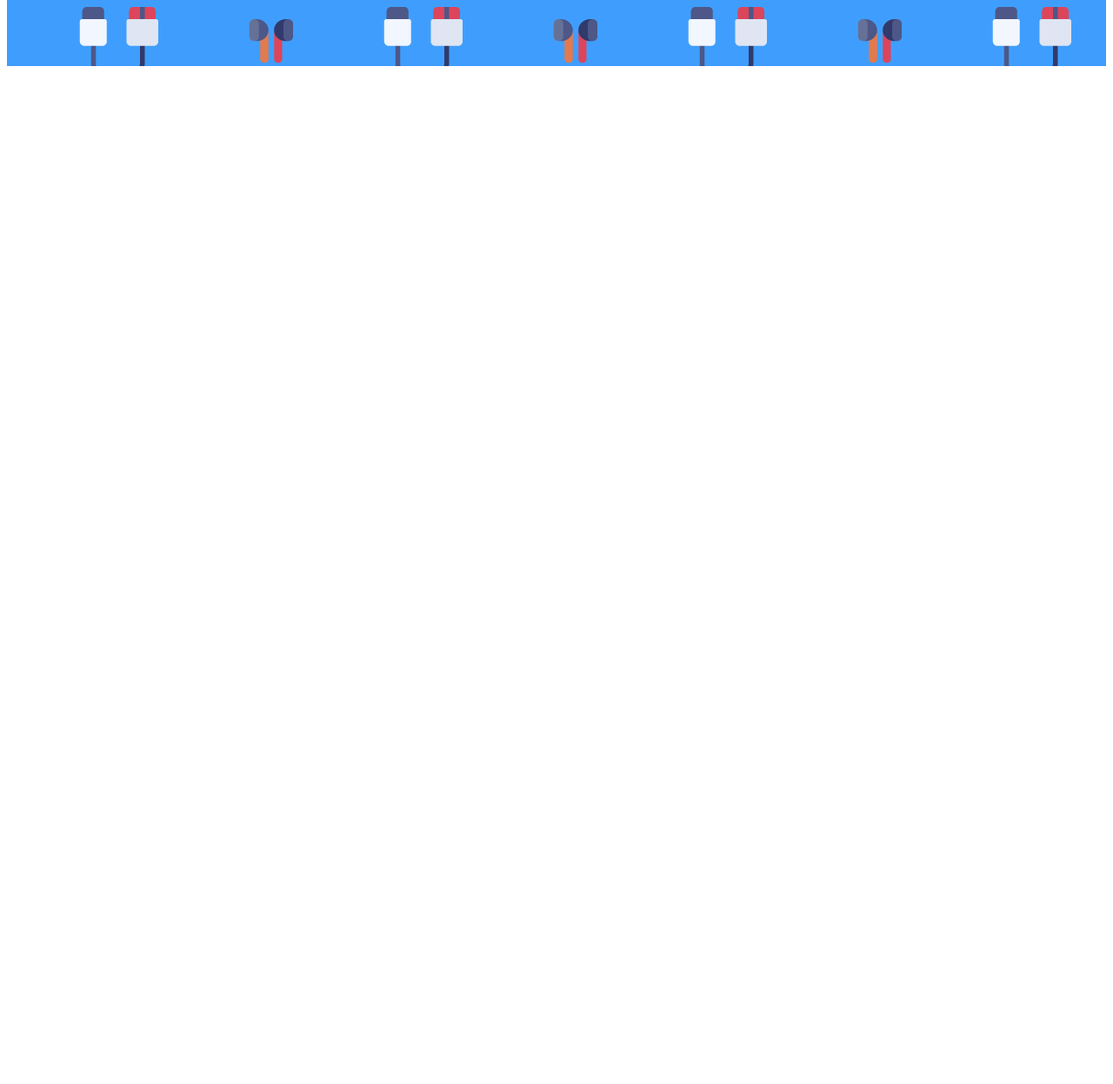
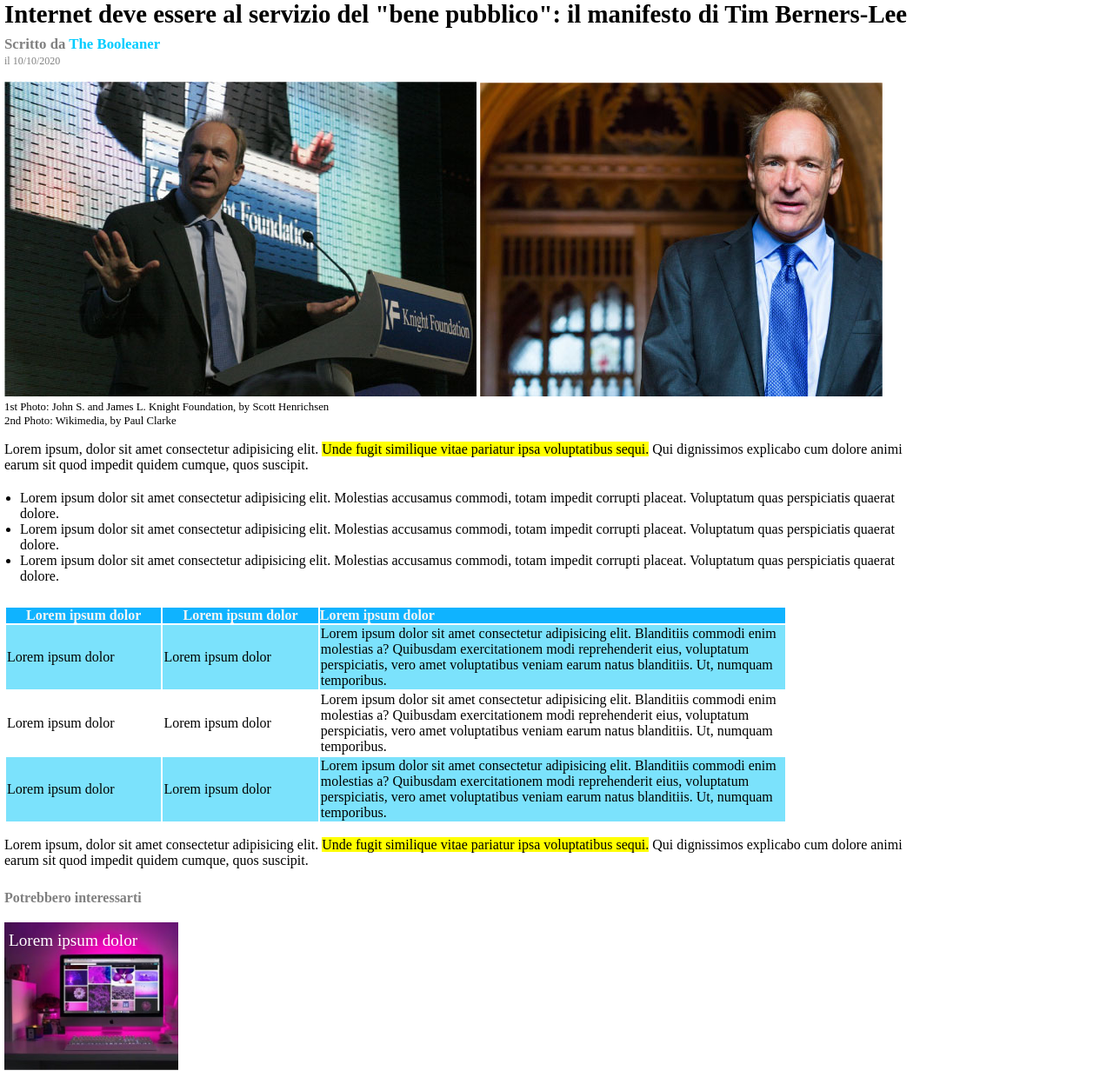
Before and after one commit to emanuelerm/html-css-booleaner, a plain HTML site: page index.html in a window 1280 px wide. Shown: the part 114-1361 px from the top of the page at 87% size. Before the commit the page ends 800 px from the top, so only its background shows below. Drawn offline with Linux system fonts and the light colour scheme.

Commit message:
progetto finito

```diff
--- a/css/style.css
+++ b/css/style.css
@@ -1,9 +1,114 @@
-header {
-    height: 182px;
-    background-color: #3f9efd;
-    background-image: url(../img/pattern.png);
+body {
+    margin: 0;
+}
+
+main {
+    width: 1050px;
+    margin: 5px;
+    font-family: 'Times New Roman', Times, serif;
+}
+
+#banner {
+    height: 90px;
+    background: rgb(25, 132, 255) url(../img/pattern.png) repeat-x top;
+    background-size: 350px 175px;
 }
 
 #logo {
-    width: 15%;
+    height: 40px;
+    padding: 40px 0 0 5px;
 }
+
+h1 {
+    margin-bottom: 0;
+    font-size: 1.8em;
+    font-weight: 800;
+}
+
+#editor-p {
+    color: rgb(0, 204, 255);
+}
+
+.editor {
+    color: gray;
+}
+
+#editor {
+    font-size: 1.05em;
+    font-weight: 600;
+    margin: 8px 0 0 0;
+}
+
+#date {
+    font-size: 0.75em;
+    margin: 2px 0 16px 0;
+}
+
+figure {
+    margin-left: 0;
+}
+
+.figcaption {
+    font-size: 0.8em;
+    margin: 1px 0 1px 0;
+}
+
+#paragraph {
+    margin: 16px 0 20px 0;
+}
+
+ul {
+    margin: 16px 0 25px 0;
+    padding-left: 18px;
+}
+
+table {
+    width: 900px;
+}
+
+.evenColumn {
+    width: 20%;
+    padding: 0 0 0 0;
+}
+
+#oddColumn {
+    width: 60%;
+    padding: 0 0 0 0;
+    text-align: left;
+}
+
+thead #headRaw {
+    background-color: rgb(15, 179, 255);
+    color: whitesmoke;
+}
+
+tbody .raw {
+    background-color: rgb(123, 226, 252);
+}
+
+h3 {
+    color: grey;
+    font-size: 1em;
+    margin: 25px 0 8px 0;
+}
+
+.correlati {
+    width: 200px;
+    height: 170px;
+}
+
+#monitor {
+    background-image: url(../img/monitor.jpg);
+    background-size: cover;
+}
+
+#graph {
+    background-image: url(../img/graph.jpg);
+    background-size: cover;
+}
+
+.correlatiTitle {
+    padding: 10px 0 0 5px;
+    color: white;
+    font-size: 1.2em;
+}
--- a/index.html
+++ b/index.html
@@ -1,42 +1,96 @@
 <!DOCTYPE html>
 <html lang="en">
+
 <head>
     <meta charset="UTF-8">
     <meta http-equiv="X-UA-Compatible" content="IE=edge">
     <meta name="viewport" content="width=device-width, initial-scale=1.0">
+    <title>The Booleaner</title>
     <link rel="stylesheet" href="./css/style.css">
-    <title>The Booleaner</title>
 </head>
+
 <body>
     <header>
-        <!-- banner e logo -->
-            <img id="logo" src="./img/logo.svg" alt="Logo">
-        <!-- /banner e logo -->
+        <div id="banner">
+            <img id="logo" src="./img/logo.svg" alt="Logo the Booleaner">
+        </div>
     </header>
     <main>
-        <!-- titolo immagini e articolo -->
         <section>
-
+            <h1>Internet deve essere al servizio del "bene pubblico": il manifesto di Tim Berners-Lee</h1>
+            <p id="editor" class="editor">Scritto da <span id="editor-p">The Booleaner</span></p>
+            <p id="date" class="editor">il 10/10/2020</p>
         </section>
-        <!-- /titolo immagini e articolo -->
-
-        <!-- tabella -->
+        <figure>
+            <img class="timFigure" src="./img/tim-1.jpg" alt="tim-1">
+            <img class="timFigure" src="./img/tim-2.jpg" alt="tim-2">
+            <figcaption>
+                <p class="figcaption">1st Photo: John S. and James L. Knight Foundation, by Scott Henrichsen</p>
+                <p class="figcaption">2nd Photo: Wikimedia, by Paul Clarke</p>
+            </figcaption>
+        </figure>
+        <p id="paragraph">Lorem ipsum, dolor sit amet consectetur adipisicing elit. <mark>Unde fugit similique vitae
+                pariatur ipsa voluptatibus sequi.</mark> Qui dignissimos explicabo cum dolore animi earum sit quod
+            impedit quidem
+            cumque, quos suscipit.
+        </p>
+        <ul>
+            <li>Lorem ipsum dolor sit amet consectetur adipisicing elit. Molestias accusamus commodi, totam impedit
+                corrupti placeat. Voluptatum quas perspiciatis quaerat dolore.
+            </li>
+            <li>Lorem ipsum dolor sit amet consectetur adipisicing elit. Molestias accusamus commodi, totam impedit
+                corrupti placeat. Voluptatum quas perspiciatis quaerat dolore.
+            </li>
+            <li>Lorem ipsum dolor sit amet consectetur adipisicing elit. Molestias accusamus commodi, totam impedit
+                corrupti placeat. Voluptatum quas perspiciatis quaerat dolore.
+            </li>
+        </ul>
         <table>
-
+            <thead>
+                <tr id="headRaw">
+                    <th class="evenColumn">Lorem ipsum dolor</th>
+                    <th class="evenColumn">Lorem ipsum dolor</th>
+                    <th id="oddColumn">Lorem ipsum dolor</th>
+                </tr>
+            </thead>
+            <tbody>
+                <tr class="raw">
+                    <td>Lorem ipsum dolor</td>
+                    <td>Lorem ipsum dolor</td>
+                    <td>Lorem ipsum dolor sit amet consectetur adipisicing elit. Blanditiis commodi enim molestias a?
+                        Quibusdam exercitationem modi reprehenderit eius, voluptatum perspiciatis, vero amet
+                        voluptatibus veniam earum natus blanditiis. Ut, numquam temporibus.
+                    </td>
+                </tr>
+                <tr>
+                    <td>Lorem ipsum dolor</td>
+                    <td>Lorem ipsum dolor</td>
+                    <td>Lorem ipsum dolor sit amet consectetur adipisicing elit. Blanditiis commodi enim molestias a?
+                        Quibusdam exercitationem modi reprehenderit eius, voluptatum perspiciatis, vero amet
+                        voluptatibus veniam earum natus blanditiis. Ut, numquam temporibus.
+                    </td>
+                </tr>
+                <tr class="raw">
+                    <td>Lorem ipsum dolor</td>
+                    <td>Lorem ipsum dolor</td>
+                    <td>Lorem ipsum dolor sit amet consectetur adipisicing elit. Blanditiis commodi enim molestias a?
+                        Quibusdam exercitationem modi reprehenderit eius, voluptatum perspiciatis, vero amet
+                        voluptatibus veniam earum natus blanditiis. Ut, numquam temporibus.
+                    </td>
+                </tr>
+            </tbody>
         </table>
-        <!-- /tabella -->
-
-        <!-- secondo articolo -->
-        <section>
-
-        </section>
-        <!-- /secondo articolo -->
-
-        <!-- correlati -->
-        <section>
-
-        </section>
-        <!-- correlati -->
+        <p id="paragraph">Lorem ipsum, dolor sit amet consectetur adipisicing elit. <mark>Unde fugit similique vitae
+                pariatur ipsa voluptatibus sequi.</mark> Qui dignissimos explicabo cum dolore animi earum sit quod
+            impedit quidem
+            cumque, quos suscipit.
+        </p>
+        <aside>
+            <h3>Potrebbero interessarti</h3>
+            <div class="correlati" id="monitor"><p class="correlatiTitle">Lorem ipsum dolor</p></div>
+            <div class="correlati" id="graph"><p class="correlatiTitle">Lorem ipsum dolor</p></div>
+        </aside>
     </main>
 </body>
+
 </html>
```
